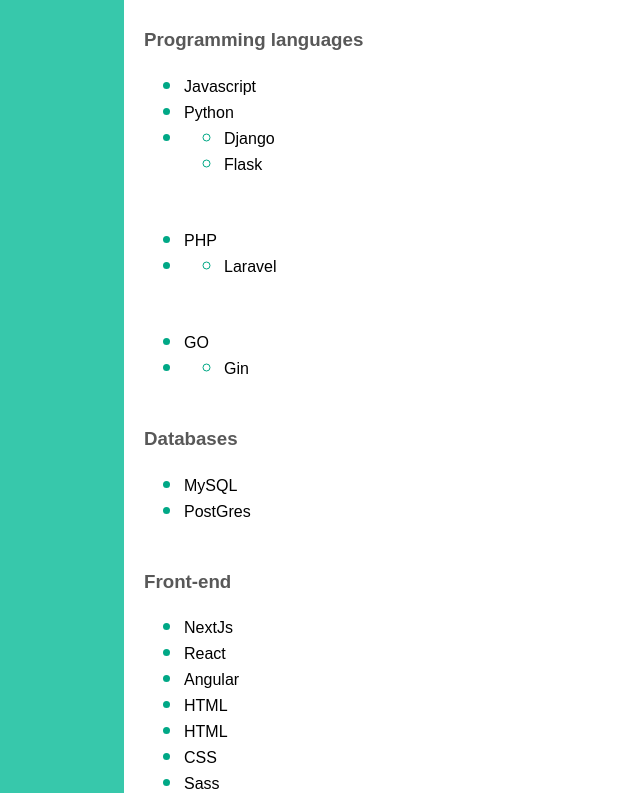
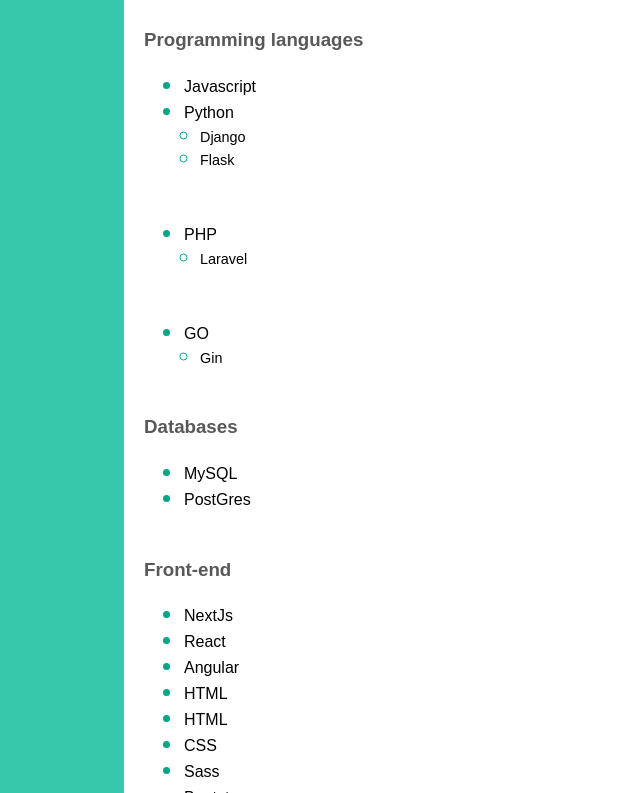
Before and after one commit to hugonorte/portfolio, a Next.js app: page /teste_build_nextjs/en in a window 1280 px wide. Shown: the part 1247-2040 px from the top of the page, without its empty margins (0-640 px from the left). Built offline with nearby package versions, Linux system fonts and the light colour scheme; a web font is replaced by a local one.

Commit message:
updating scope

```diff
--- a/src/components/ProfessionalSkills/styles.module.scss
+++ b/src/components/ProfessionalSkills/styles.module.scss
@@ -2,11 +2,11 @@
     ul {
         margin-bottom: 40px;
     }
-    .list_style_none {
-        list-style: none !important;
-        ul {
-            padding-left: 1rem;
-            font-size: 0.9rem;
-        }
+}
+.list_style_none {
+    list-style: none !important;
+    ul {
+        padding-left: 1rem;
+        font-size: 0.9rem;
     }
 }
```
